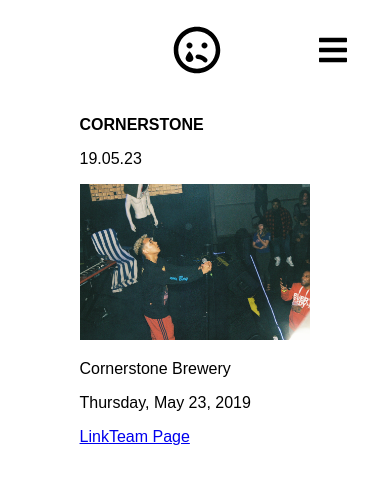
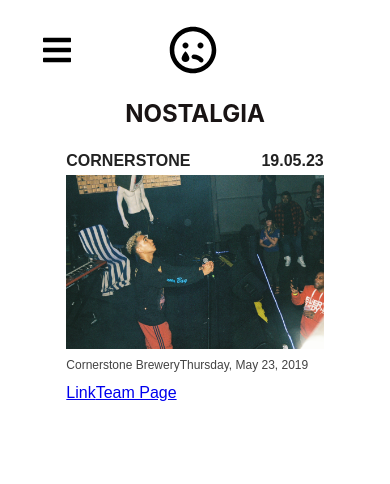
Before and after one commit to kjwilsondev/sadboyportfolio, a React (Create React App) app: page / in a window 390 px wide. Shown: the top 484 px of the page. Built offline with nearby package versions, Linux system fonts and the light colour scheme.

Commit message:
moved hamburger left

```diff
--- a/src/App.css
+++ b/src/App.css
@@ -1,3 +1,8 @@
+:root {
+  --color-black: #191414;
+  --color-offblack: #222222;
+  --color-grey: #434343;
+}
 .App {
   text-align: center;
 }
--- a/src/components/home/index.js
+++ b/src/components/home/index.js
@@ -1,6 +1,6 @@
 import React, { Component } from "react";
+import Name from "../name";
 import PicPost from "../picpost";
-// import sadface from "../../sadface.png";
 import cornerstone from "../../cornerstone.jpg";
 import "./styles.css";
 
@@ -9,6 +9,7 @@ class Home extends Component {
     return (
       // const { title, date, picture, excerpt, link }
       <div className="home">
+        <Name title="NOSTALGIA" />
         <PicPost
           title="CORNERSTONE"
           date="19.05.23"
--- /dev/null
+++ b/src/components/name/index.js
@@ -0,0 +1,21 @@
+import React, { Component } from "react";
+import "./styles.css";
+
+class Name extends Component {
+  constructor(props) {
+    super(props);
+  }
+
+  render() {
+    console.log("instantiated Name render");
+    const { title } = this.props;
+
+    return (
+      <div className="name">
+        <p>{title}</p>
+      </div>
+    );
+  }
+}
+
+export default Name;
--- /dev/null
+++ b/src/components/name/styles.css
@@ -0,0 +1,8 @@
+.name {
+  font-weight: bolder;
+  text-align: left;
+  font-size: 24px;
+  margin: 0px;
+  margin-top: -25px;
+  color: var(--color-black);
+}
--- a/src/components/navbar/index.js
+++ b/src/components/navbar/index.js
@@ -12,7 +12,14 @@ class Navbar extends Component {
   render() {
     return (
       <ul className="navbar">
-        <li></li>
+        <li>
+          <FontAwesomeIcon
+            className="icon"
+            icon={faBars}
+            size="2x"
+            // onClick={() => history.push("/")}
+          />
+        </li>
         <li>
           <FontAwesomeIcon
             className="icon"
@@ -21,14 +28,7 @@ class Navbar extends Component {
             // onClick={() => history.push("/")}
           />
         </li>
-        <li>
-          <FontAwesomeIcon
-            className="icon"
-            icon={faBars}
-            size="2x"
-            // onClick={() => history.push("/")}
-          />
-        </li>
+        <li></li>
       </ul>
     );
   }
--- a/src/components/navbar/styles.css
+++ b/src/components/navbar/styles.css
@@ -6,5 +6,5 @@
   padding: 10px 11vw;
 }
 .navbar li:nth-of-type(2) {
-  margin-right: -32px;
+  margin-left: -32px;
 }
--- a/src/components/picpost/index.js
+++ b/src/components/picpost/index.js
@@ -13,15 +13,14 @@ class PicPost extends Component {
     return (
       <div className="post">
         <div className="post-title">
-          <p>{title}</p>
-        </div>
-        <div>
-          <p>{date}</p>
+          <li>{title}</li>
+          <li>{date}</li>
         </div>
         <img src={picture} className="post-pic" />
-        {excerpt.map((line) => {
+        {/* {excerpt.map((line) => {
           return <p>{line}</p>;
-        })}
+        })} */}
+        <p className="post-excerpt">{excerpt}</p>
         <a
           // className="App-link"
           href={instagram}
--- a/src/components/picpost/styles.css
+++ b/src/components/picpost/styles.css
@@ -1,18 +1,27 @@
 .post {
   font-family: Arial;
-  /* display: flex;
-  align-items: center;
-  flex-direction: column; */
+  width: 66vw;
 }
 
 .post-title {
-  font-weight: bolder;
-  text-align: left;
+  list-style-type: none;
+  display: flex;
+  justify-content: space-between;
+  font-weight: bold;
+  margin-bottom: 5px;
+  color: var(--color-offblack);
+  font-size: 16px;
 }
 
 .post-pic {
-  height: 40vmin;
+  width: 66vw;
   pointer-events: none;
+}
+
+.post-excerpt {
+  margin-top: 5px;
+  color: var(--color-grey);
+  font-size: 12px;
 }
 
 /* .navbar li:nth-of-type(2) {
```
